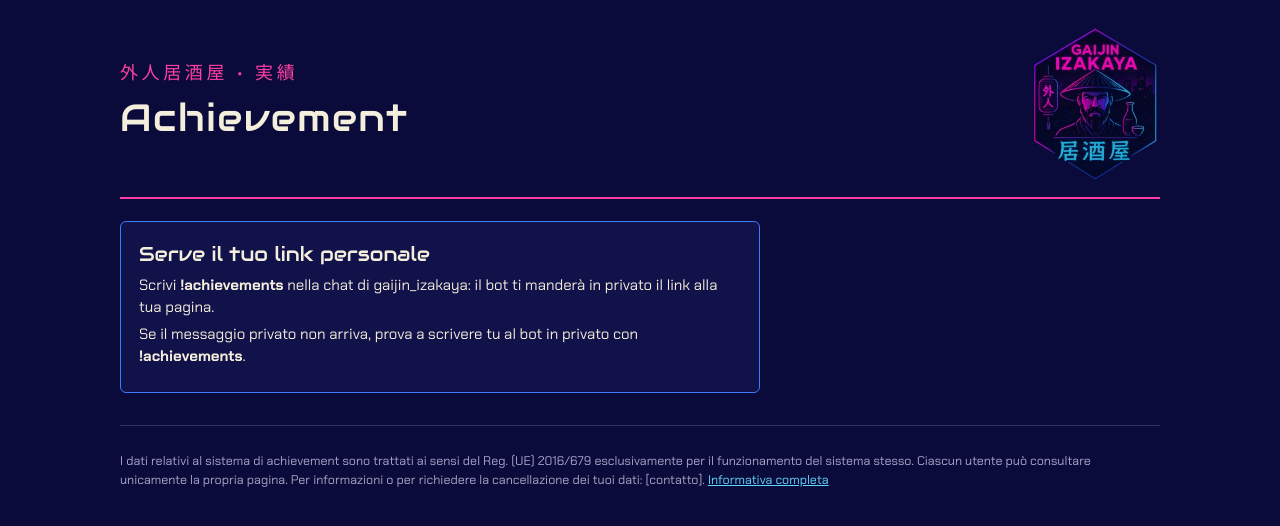
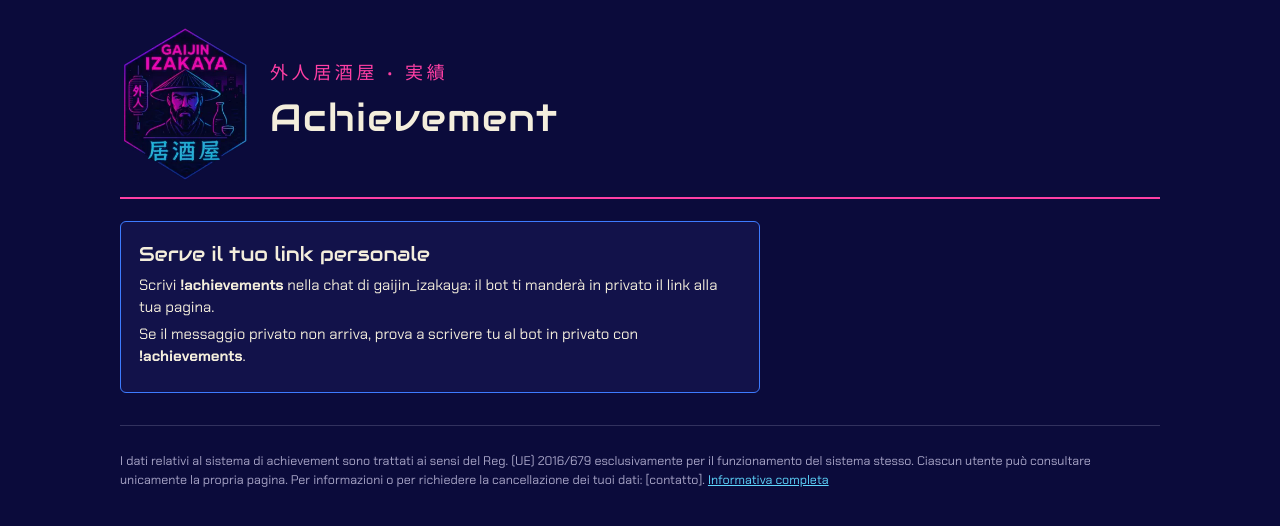
Before and after one commit to GaijinIzakaya/achievements, a plain HTML site: page index.html in a window 1280 px wide. Drawn offline with Linux system fonts and the light colour scheme.

Commit message:
Add files via upload

```diff
--- a/index.html
+++ b/index.html
@@ -24,10 +24,10 @@
 body{margin:0;background:var(--night);color:var(--cream);font-family:var(--f-body);font-size:15px;line-height:1.45;
   padding:28px max(16px,env(safe-area-inset-left)) 48px max(16px,env(safe-area-inset-right))}
 .wrap{max-width:1040px;margin:0 auto}
-header{border-bottom:2px solid var(--pink);padding-bottom:16px;margin-bottom:22px;display:flex;align-items:center;justify-content:space-between;gap:16px}
+header{border-bottom:2px solid var(--pink);padding-bottom:16px;margin-bottom:22px;display:flex;align-items:center;gap:20px}
 .head-txt{display:flex;flex-direction:column;gap:4px;min-width:0}
 .logo{flex:none;width:clamp(84px,14vw,130px);height:auto;display:block}
-@media (max-width:520px){header{flex-direction:column-reverse;align-items:flex-start}}
+@media (max-width:520px){header{flex-direction:column;align-items:flex-start;gap:12px}}
 .jp{font-family:var(--f-jp);color:var(--pink);font-size:18px;letter-spacing:.2em}
 h1{font-family:var(--f-title);font-weight:400;font-size:clamp(24px,5vw,38px);margin:0;letter-spacing:.04em;overflow-wrap:anywhere}
 .lead{color:var(--muted);margin:0}
@@ -74,12 +74,12 @@ a:focus-visible{outline:2px solid var(--yellow);outline-offset:2px}
 <body>
 <div class="wrap">
 <header>
+  <img class="logo" src="logo.webp" alt="Gaijin Izakaya" width="119" height="140">
   <div class="head-txt">
     <span class="jp">外人居酒屋 · 実績</span>
     <h1 id="title">Achievement</h1>
     <p class="lead" id="lead">Caricamento…</p>
   </div>
-  <img class="logo" src="logo.webp" alt="Gaijin Izakaya" width="119" height="140">
 </header>
 
 <main id="main" aria-live="polite"></main>
```
